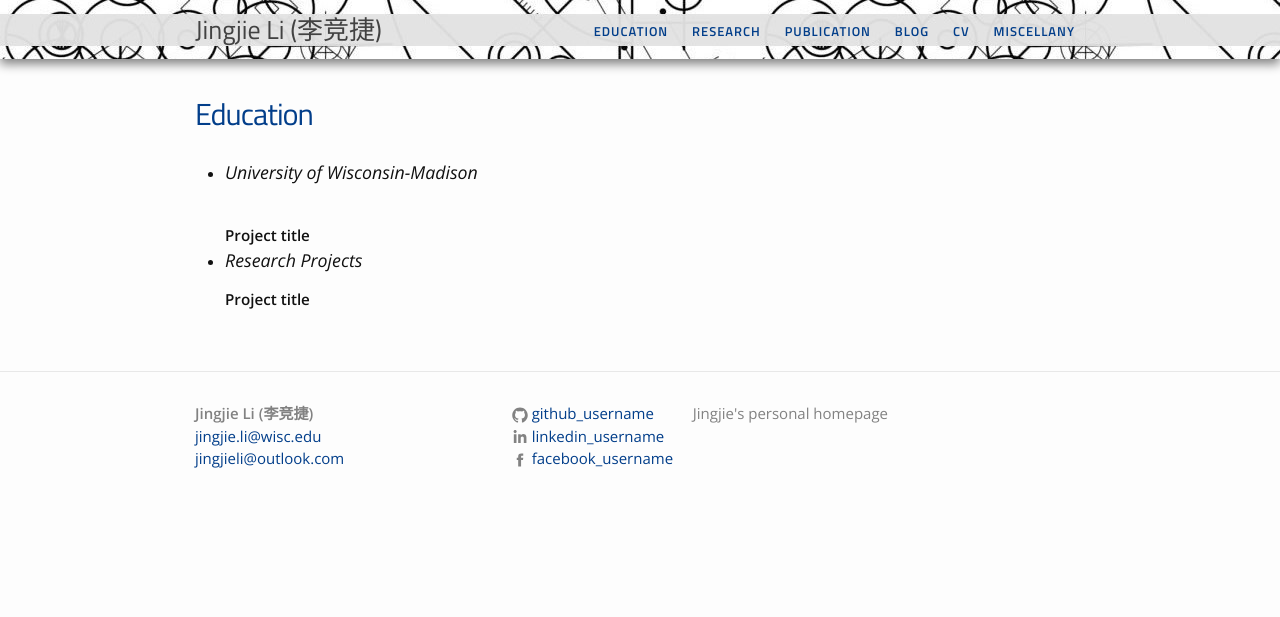
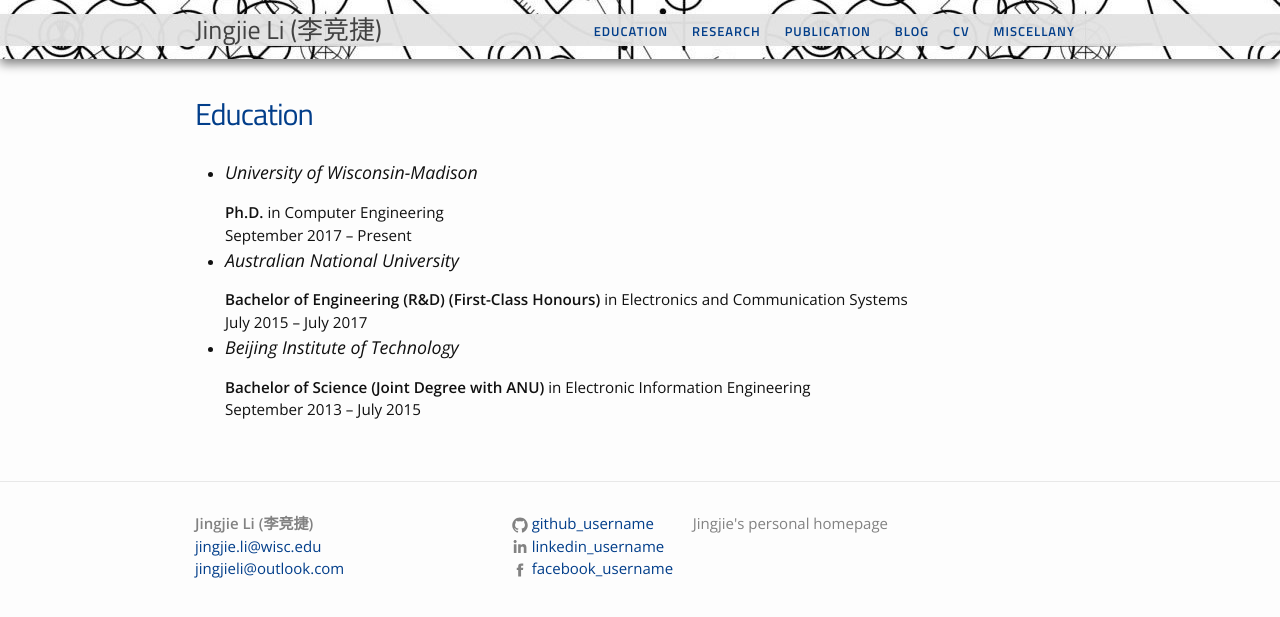
Before and after one commit to jingjieli95/jingjieli95.github.io, a Jekyll site: the page built from education.md, in a window 1280 px wide. Shown: the top 617 px of the page. Built offline with Jekyll 4.4.1, drawn with Linux system fonts in a browser that asks for light colours.

Commit message:
Update education.md

```diff
--- a/education.md
+++ b/education.md
@@ -6,12 +6,19 @@
 
 <ul>
 	<li>
-		<h3>University of Wisconsin-Madison</h3><br>
-		<b>Project title</b><br>
+		<h3>University of Wisconsin-Madison</h3>
+		<b>Ph.D. </b>in Computer Engineering<br>
+		September 2017 – Present<br>
 	</li>
 	<li>
-		<h3>Research Projects</h3>
-		<b>Project title</b><br>
+		<h3>Australian National University</h3>
+		<b>Bachelor of Engineering (R&D) (First-Class Honours) </b>in Electronics and Communication Systems<br>
+		July 2015 – July 2017<br>
+	</li>
+	<li>
+		<h3>Beijing Institute of Technology</h3>
+		<b>Bachelor of Science (Joint Degree with ANU) </b>in Electronic Information Engineering<br>
+		September 2013 – July 2015<br>
 	</li>
 
 </ul>
```
